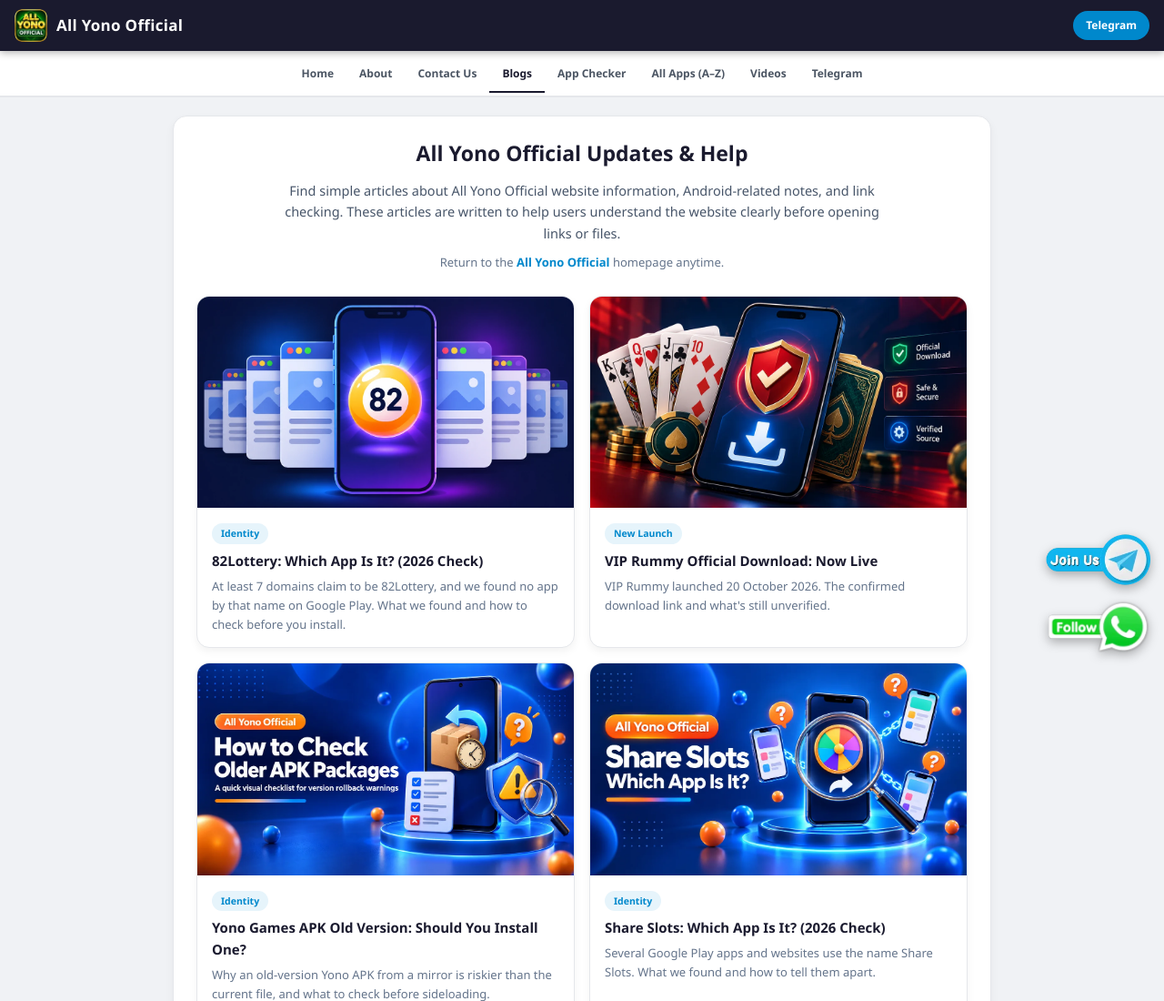
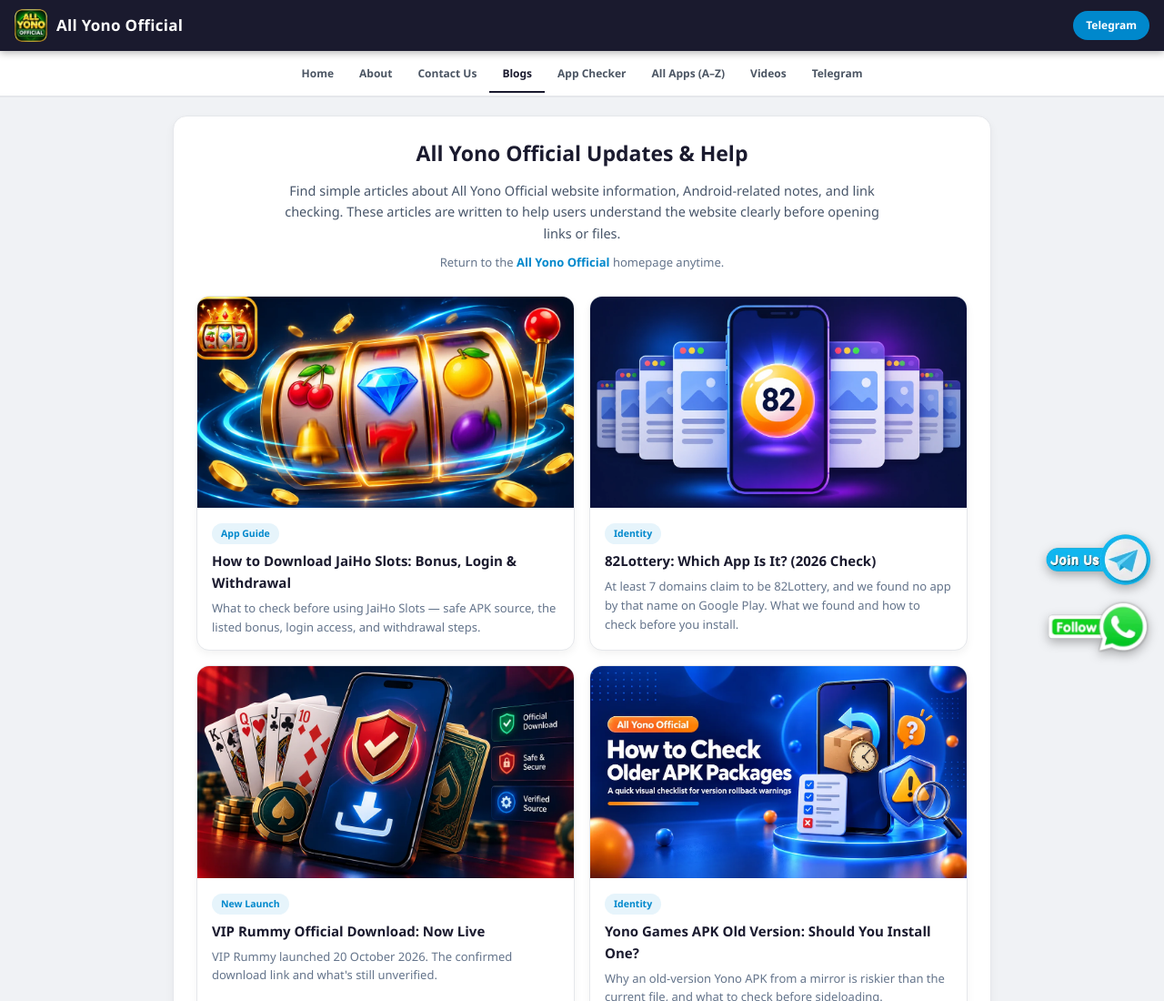
Before and after one commit to SpiderMonkeyxOxO-pixie/AllYonoOfficial, a plain HTML site: page blog/index.html in a window 1280 px wide. Shown: the top 1100 px of the page at 91% size. Drawn offline with Linux system fonts and the light colour scheme.

Commit message:
Add JaiHo Slots guide to blog index; fix twitter:card to large-image
Co-Authored-By: Claude Sonnet 5 <noreply@anthropic.com>

```diff
--- a/blog/index.html
+++ b/blog/index.html
@@ -696,6 +696,14 @@
     <p class="home-link-line">Return to the <a href="/">All Yono Official</a> homepage anytime.</p>
 
     <div class="blog-card-list">
+      <a class="blog-card" href="/blog/jaiho-slots-guide/" aria-label="Read: How to Download JaiHo Slots: Bonus, Login & Withdrawal">
+        <img class="blog-card-img" src="/blog-img/jaiho-slots-guide.webp" alt="Jaiho Slots app hero graphic with slot reels and app branding" width="1200" height="630" loading="lazy" decoding="async" onerror="this.style.display='none'">
+        <div class="blog-card-body">
+          <span class="card-category">App Guide</span>
+          <h2>How to Download JaiHo Slots: Bonus, Login & Withdrawal</h2>
+          <p>What to check before using JaiHo Slots — safe APK source, the listed bonus, login access, and withdrawal steps.</p>
+        </div>
+      </a>
       <a class="blog-card" href="/blog/82lottery-which-app-is-it/" aria-label="Read: 82Lottery: Which App Is It? (2026 Check)">
         <img class="blog-card-img" src="/blog-img/82lottery-which-app-is-it.webp" alt="Phone showing the 82Lottery app icon surrounded by several competing website domains under a magnifying glass" width="1200" height="675" loading="lazy" decoding="async" onerror="this.style.display='none'">
         <div class="blog-card-body">
```
Also changed, not shown: blog/jaiho-slots-guide/index.html (+1 -1 lines).
